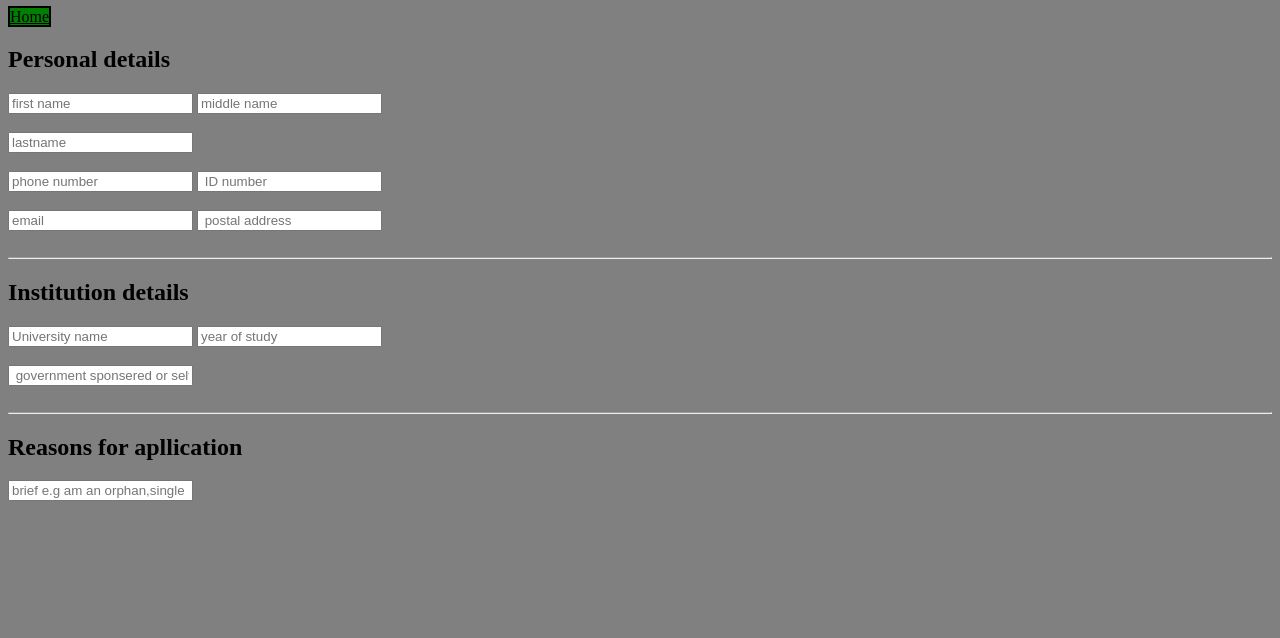
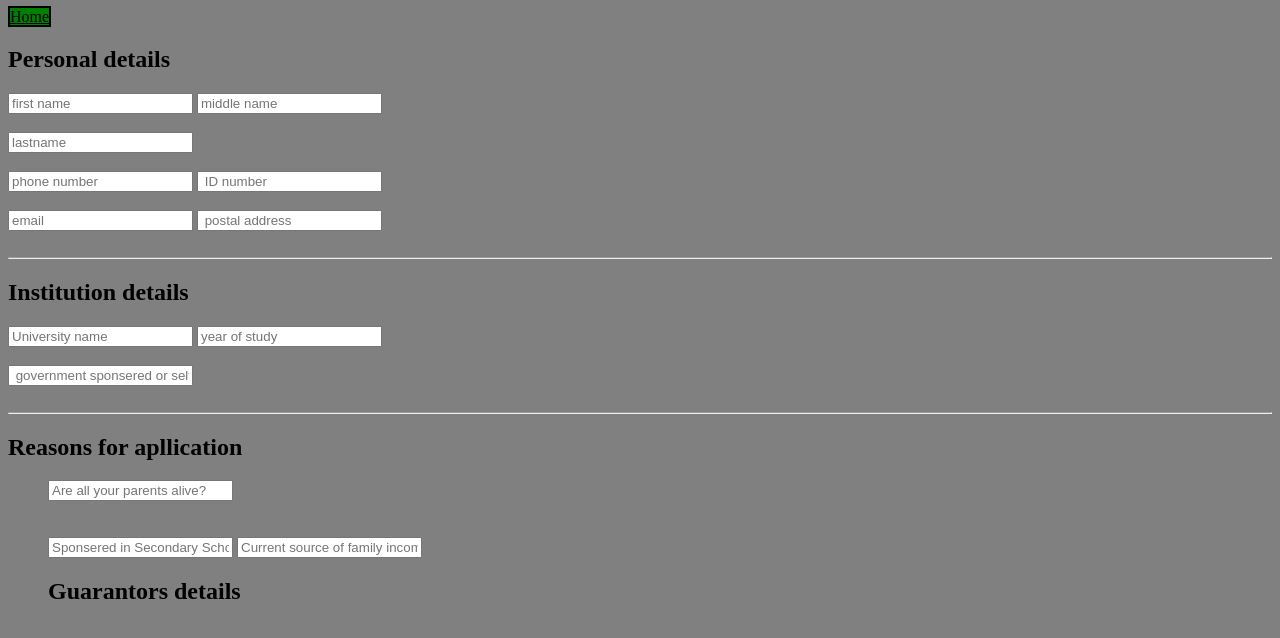
Before and after one commit to unilloan-county/student-loan, a plain HTML site: page apply.html in a window 1280 px wide. Drawn offline with Linux system fonts and the light colour scheme.

Commit message:
Update apply.html

```diff
--- a/apply.html
+++ b/apply.html
@@ -24,10 +24,17 @@
   <input type ="text" placeholder=" government sponsered or self sponsered">
   <br> <br> <hr>
   <h2> Reasons for apllication </h2>
-  <input class="brief" type="paragraph" placeholder ="brief e.g am an orphan,single parent">
+  <ol> <l1>
+<input  type="text" placeholder ="Are all your parents alive?"> </l1> <br> <br> <br>
+   <l1> <input type="text" placeholder ="Sponsered in Secondary Scholl?"> </l1>
+    <l1>  <input type = "text" placeholder = "Current source of family income" > </l1>
+
+    <h2>    Guarantors details </h2>
+
+  <div>
 
 
-
+                                </div>
 
 
 
```
